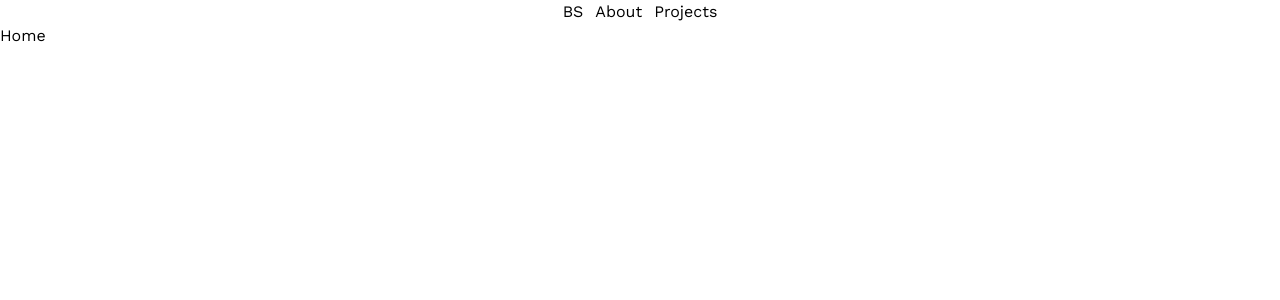
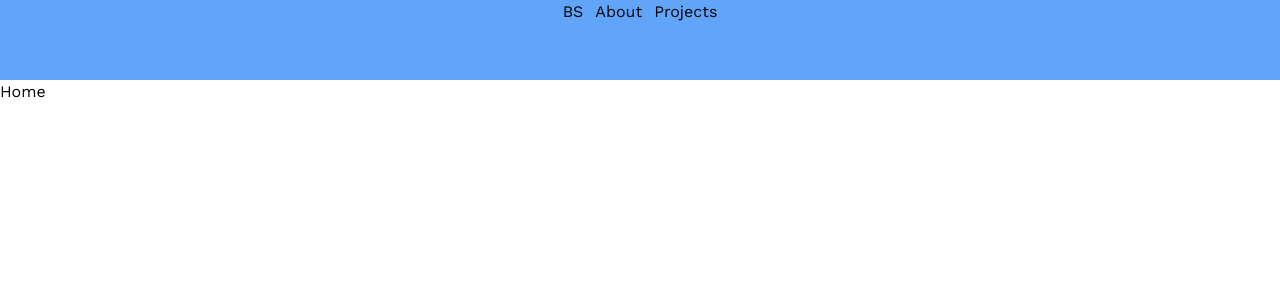
Before and after one commit to Bloom-Sayiorri/3js-portfolio, a React (Vite) app: page / in a window 1280 px wide. Shown: the top 300 px of the page. Built offline with nearby package versions, Linux system fonts and the light colour scheme.

Commit message:
navabr chan ges

```diff
--- a/src/components/Navbar.jsx
+++ b/src/components/Navbar.jsx
@@ -3,7 +3,7 @@ import { NavLink } from 'react-router-dom'
 
 function Navbar() {
   return (
-    <nav className='flex justify-center gap-3'>
+    <nav className='flex justify-center bg-blue-400 h-20 gap-3'>
       <h1 className='ml-0'>BS</h1>
       <NavLink>
         <p>About</p>
```
